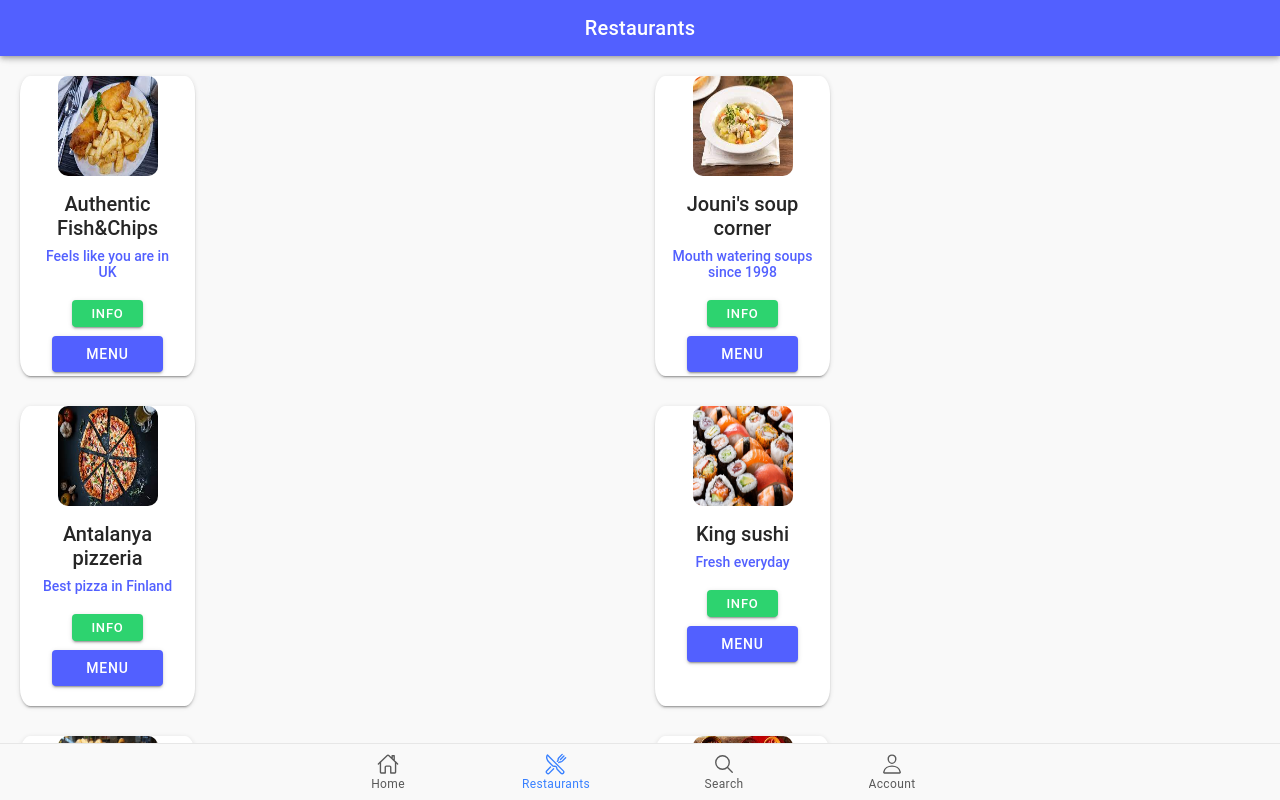
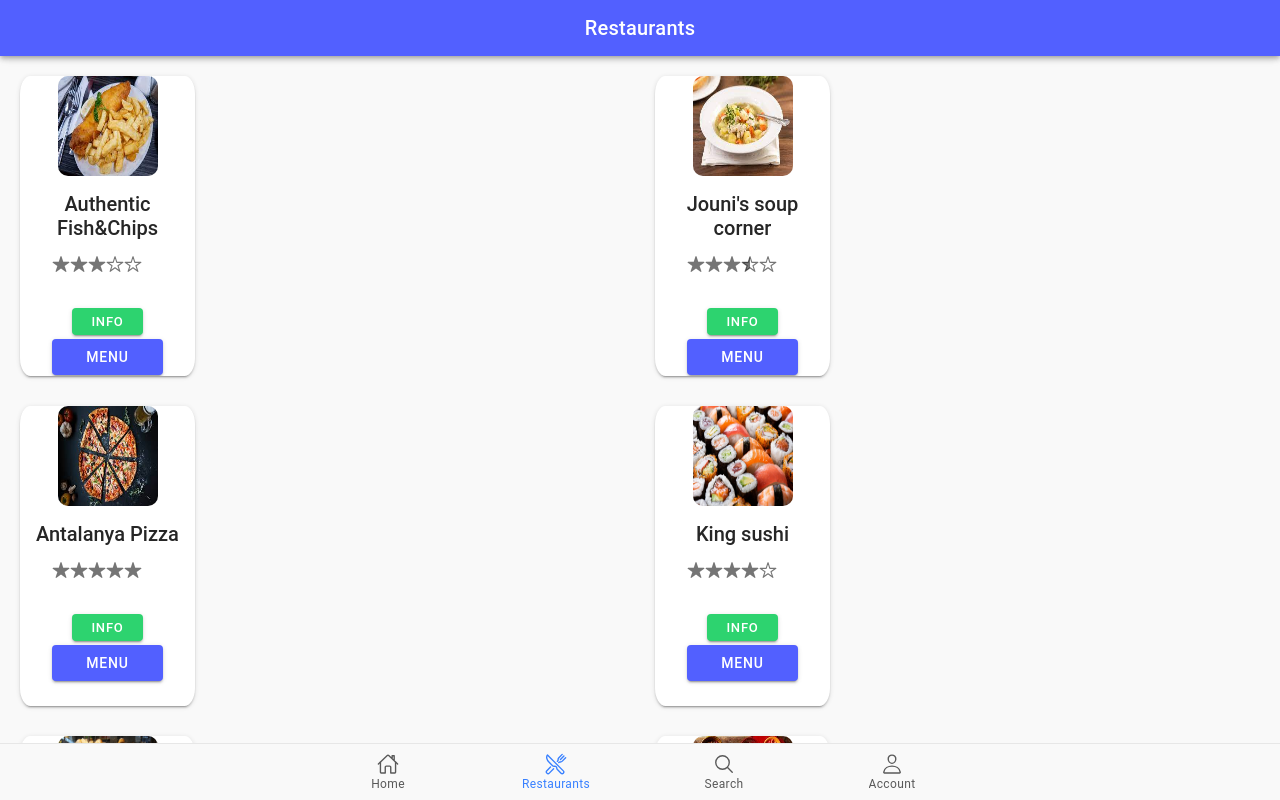
Before and after one commit to ToniGrondahl/FoodApp, a React (Vite) app: page /restaurants in a window 1280 px wide. Built offline with nearby package versions, Linux system fonts and the light colour scheme.

Commit message:
restaurant

```diff
--- a/src/pages/Restaurants.css
+++ b/src/pages/Restaurants.css
@@ -31,10 +31,8 @@ img {
     text-align: center;
 }
 
-.desc {
 
-    text-align: center;
-}
+
 
 .buttoninfo {
 
@@ -42,6 +40,7 @@ img {
     display: flex;
     justify-content: space-between;
     padding: 0 50px;
+
 }
 
 .buttonmenu {
@@ -50,5 +49,6 @@ img {
     display: flex;
     justify-content: space-between;
     padding: 0 30px;
-    padding-top: 5px;
+
+    padding-bottom: 50px;
 }
--- a/src/pages/Restaurants.tsx
+++ b/src/pages/Restaurants.tsx
@@ -1,8 +1,8 @@
 import React from 'react';
-import { star } from 'ionicons/icons';
+import { star, starHalf, starOutline } from 'ionicons/icons';
 import {
   IonContent,IonHeader,IonPage,IonTitle,IonToolbar,IonCard,IonCardHeader,
-  IonCardTitle,IonCardSubtitle,IonIcon,IonGrid,IonRow, IonCol,IonButton}
+  IonCardTitle,IonCardSubtitle,IonItem,IonGrid,IonRow, IonCol,IonButton,IonIcon}
 from '@ionic/react';
 import './restaurants.css';
 
@@ -22,7 +22,13 @@ const Home: React.FC = () => {
               <img src='images/kalasipsi.jpeg' alt='fishChips' className='images' />
           <IonCardHeader>
             <IonCardTitle className='header'>Authentic Fish&Chips</IonCardTitle>
-            <IonCardSubtitle color="tertiary" className='desc'>Feels like you are in UK</IonCardSubtitle>
+            <IonItem lines='none'>
+            <IonIcon icon={star} size='small'> </IonIcon>
+            <IonIcon icon={star} size='small'> </IonIcon>
+            <IonIcon icon={star} size='small'> </IonIcon>
+            <IonIcon icon={starOutline} size='small'></IonIcon>
+            <IonIcon icon={starOutline} size='small'></IonIcon>
+          </IonItem>
          </IonCardHeader>
             <IonButton expand="block" color="success" size="small" className='buttoninfo'>Info</IonButton>
             <IonButton expand="block" color="tertiary" size="default" className='buttonmenu'>Menu</IonButton>
@@ -33,7 +39,13 @@ const Home: React.FC = () => {
               <img src='images/keittoa.jpeg' alt='keittoa' className='images' />
           <IonCardHeader>
             <IonCardTitle className='header'>Jouni's soup corner</IonCardTitle>
-            <IonCardSubtitle color="tertiary" className='desc'>Mouth watering soups since 1998</IonCardSubtitle>
+            <IonItem lines='none'>
+            <IonIcon icon={star} size='small'> </IonIcon>
+            <IonIcon icon={star} size='small'> </IonIcon>
+            <IonIcon icon={star} size='small'> </IonIcon>
+            <IonIcon icon={starHalf} size='small'></IonIcon>
+            <IonIcon icon={starOutline} size='small'></IonIcon>
+          </IonItem>
           </IonCardHeader>
             <IonButton expand="block" color="success" size="small" className='buttoninfo'>Info</IonButton>
             <IonButton expand="block" color="tertiary" size="default" className='buttonmenu'>Menu</IonButton>
@@ -45,8 +57,14 @@ const Home: React.FC = () => {
             <IonCard className="cardsize">
               <img src='images/pizzza.jpeg' alt='pizza' className='images' />
           <IonCardHeader>
-            <IonCardTitle className='header'>Antalanya pizzeria</IonCardTitle>
-            <IonCardSubtitle color="tertiary" className='desc'>Best pizza in Finland</IonCardSubtitle>
+          <IonCardTitle className='header'>Antalanya Pizza</IonCardTitle>
+          <IonItem lines='none'>
+            <IonIcon icon={star} size='small'> </IonIcon>
+            <IonIcon icon={star} size='small'> </IonIcon>
+            <IonIcon icon={star} size='small'> </IonIcon>
+            <IonIcon icon={star} size='small'></IonIcon>
+            <IonIcon icon={star} size='small'></IonIcon>
+          </IonItem>
           </IonCardHeader>
             <IonButton expand="block" color="success" size="small" className='buttoninfo'>Info</IonButton>
             <IonButton expand="block" color="tertiary" size="default" className='buttonmenu'>Menu</IonButton>
@@ -57,7 +75,13 @@ const Home: React.FC = () => {
               <img src='images/sushi.jpg' alt='sushi' className='images' />
           <IonCardHeader>
             <IonCardTitle className='header'>King sushi</IonCardTitle>
-            <IonCardSubtitle color="tertiary" className='desc'>Fresh everyday</IonCardSubtitle>
+            <IonItem lines='none'>
+            <IonIcon icon={star} size='small'> </IonIcon>
+            <IonIcon icon={star} size='small'> </IonIcon>
+            <IonIcon icon={star} size='small'> </IonIcon>
+            <IonIcon icon={star} size='small'></IonIcon>
+            <IonIcon icon={starOutline} size='small'></IonIcon>
+          </IonItem>
           </IonCardHeader>
             <IonButton expand="block" color="success" size="small" className='buttoninfo'>Info</IonButton>
             <IonButton expand="block" color="tertiary" size="default" className='buttonmenu'>Menu</IonButton>
@@ -70,8 +94,16 @@ const Home: React.FC = () => {
             <img src='images/kahvila.jpg' alt='kahvila' className='images' />
           <IonCardHeader>
             <IonCardTitle className='header'>Cafe Ursus</IonCardTitle>
-            <IonCardSubtitle color="tertiary" className='desc'>Hot coffee and fresh pasteries</IonCardSubtitle>
+
+            <IonItem lines='none'>
+            <IonIcon icon={star} size='small'> </IonIcon>
+            <IonIcon icon={star} size='small'> </IonIcon>
+            <IonIcon icon={star} size='small'> </IonIcon>
+            <IonIcon icon={star} size='small'></IonIcon>
+            <IonIcon icon={star} size='small'></IonIcon>
+          </IonItem>
           </IonCardHeader>
+
             <IonButton expand="block" color="success" size="small" className='buttoninfo'>Info</IonButton>
             <IonButton expand="block" color="tertiary" size="default" className='buttonmenu'>Menu</IonButton>
               </IonCard>
@@ -81,7 +113,13 @@ const Home: React.FC = () => {
               <img src='images/Tartarillas.jpeg' alt='Tartarilla' className='images' />
           <IonCardHeader>
             <IonCardTitle className='header'>Tartarilla's</IonCardTitle>
-            <IonCardSubtitle color="tertiary" className='desc'>Spicy Mexican Food</IonCardSubtitle>
+            <IonItem lines='none'>
+            <IonIcon icon={star} size='small'> </IonIcon>
+            <IonIcon icon={star} size='small'> </IonIcon>
+            <IonIcon icon={star} size='small'> </IonIcon>
+            <IonIcon icon={star} size='small'></IonIcon>
+            <IonIcon icon={starOutline} size='small'></IonIcon>
+          </IonItem>
           </IonCardHeader>
             <IonButton expand="block" color="success" size="small" className='buttoninfo'>Info</IonButton>
             <IonButton expand="block" color="tertiary" size="default" className='buttonmenu'>Menu</IonButton>
```
